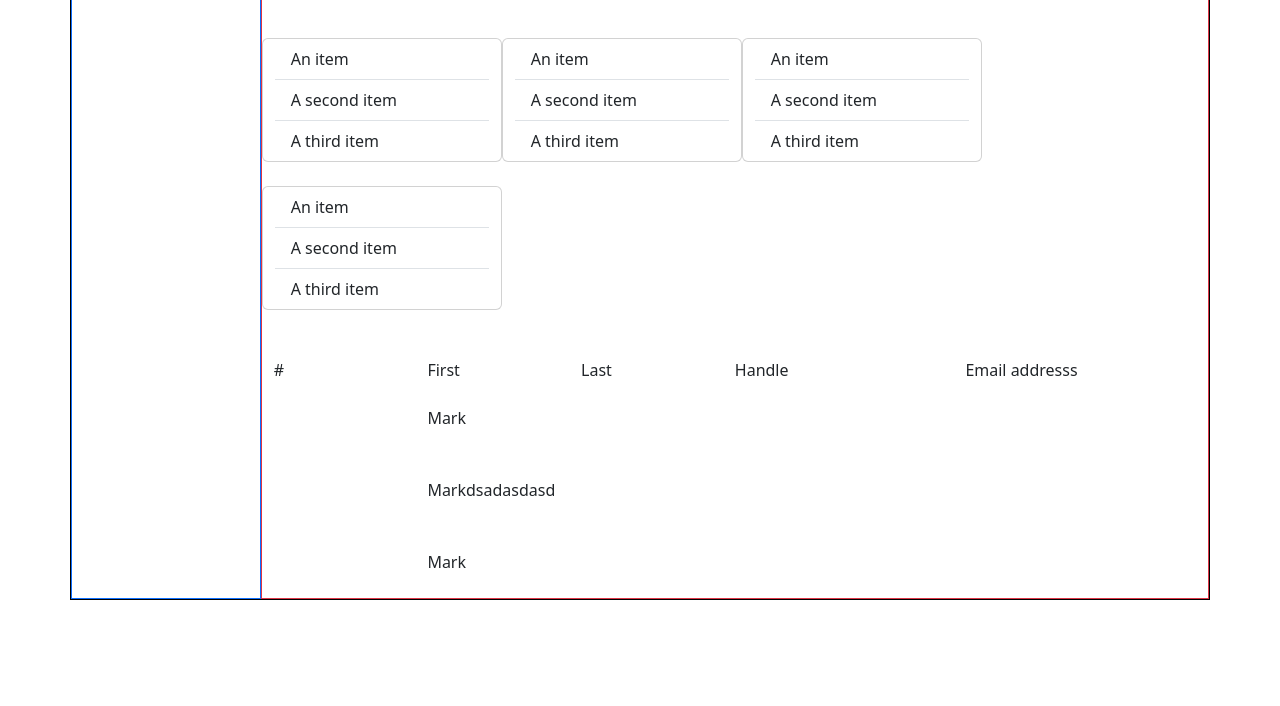
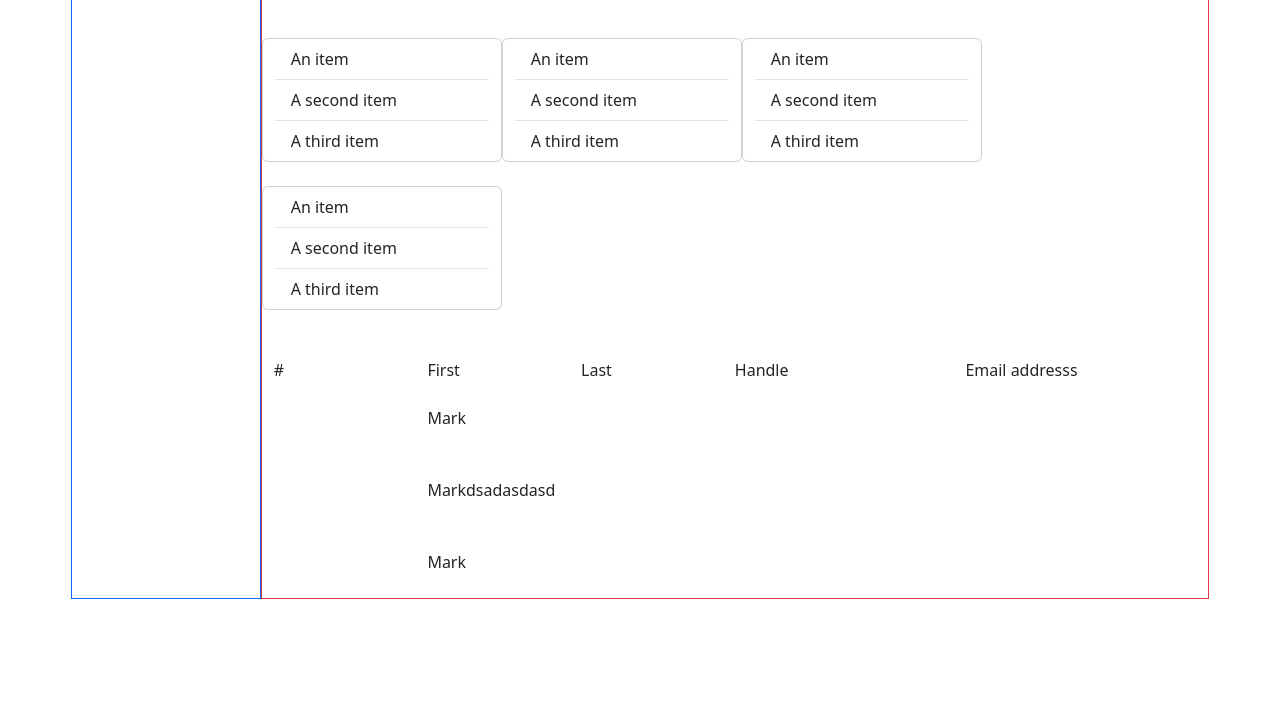
Before and after one commit to taF1ex/2024_hello, a plain HTML site: page fistboost.html in a window 1280 px wide. Shown: the part 94-800 px from the top of the page. Drawn offline with nearby package versions, Linux system fonts and the light colour scheme.

Commit message:
Update fistboost.html

```diff
--- a/fistboost.html
+++ b/fistboost.html
@@ -11,7 +11,7 @@
 <body>
         <script src="https://cdn.jsdelivr.net/npm/bootstrap@5.3.3/dist/js/bootstrap.bundle.min.js"
         integrity="sha384-YvpcrYf0tY3lHB60NNkmXc5s9fDVZLESaAA55NDzOxhy9GkcIdslK1eN7N6jIeHz" crossorigin="anonymous"></script>
-        <div class="container border border-black">
+        <div class="container border border-white">
             <div class="row pt-4">
               <div class="col-2 border border-primary">
                 Column
```
